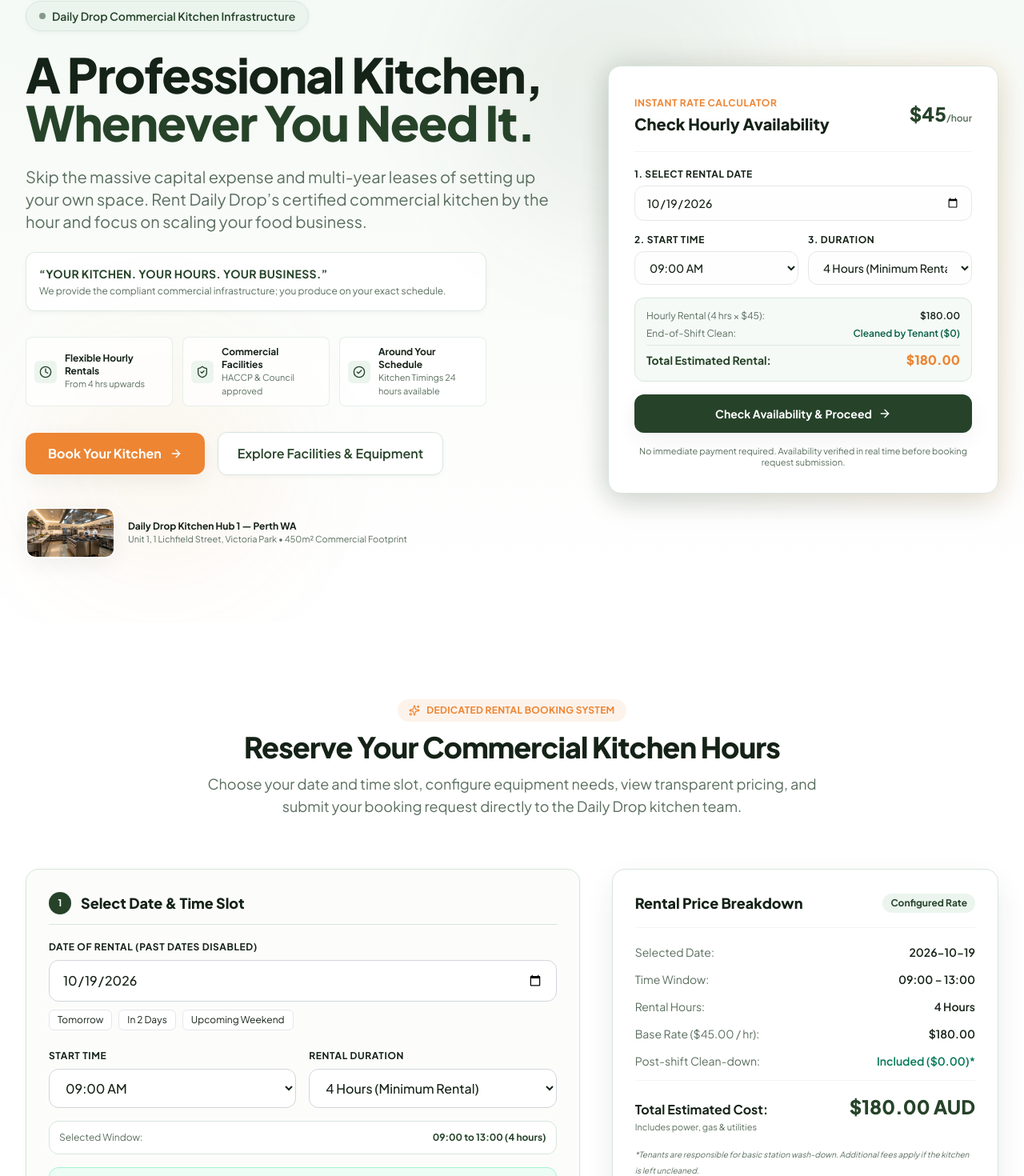
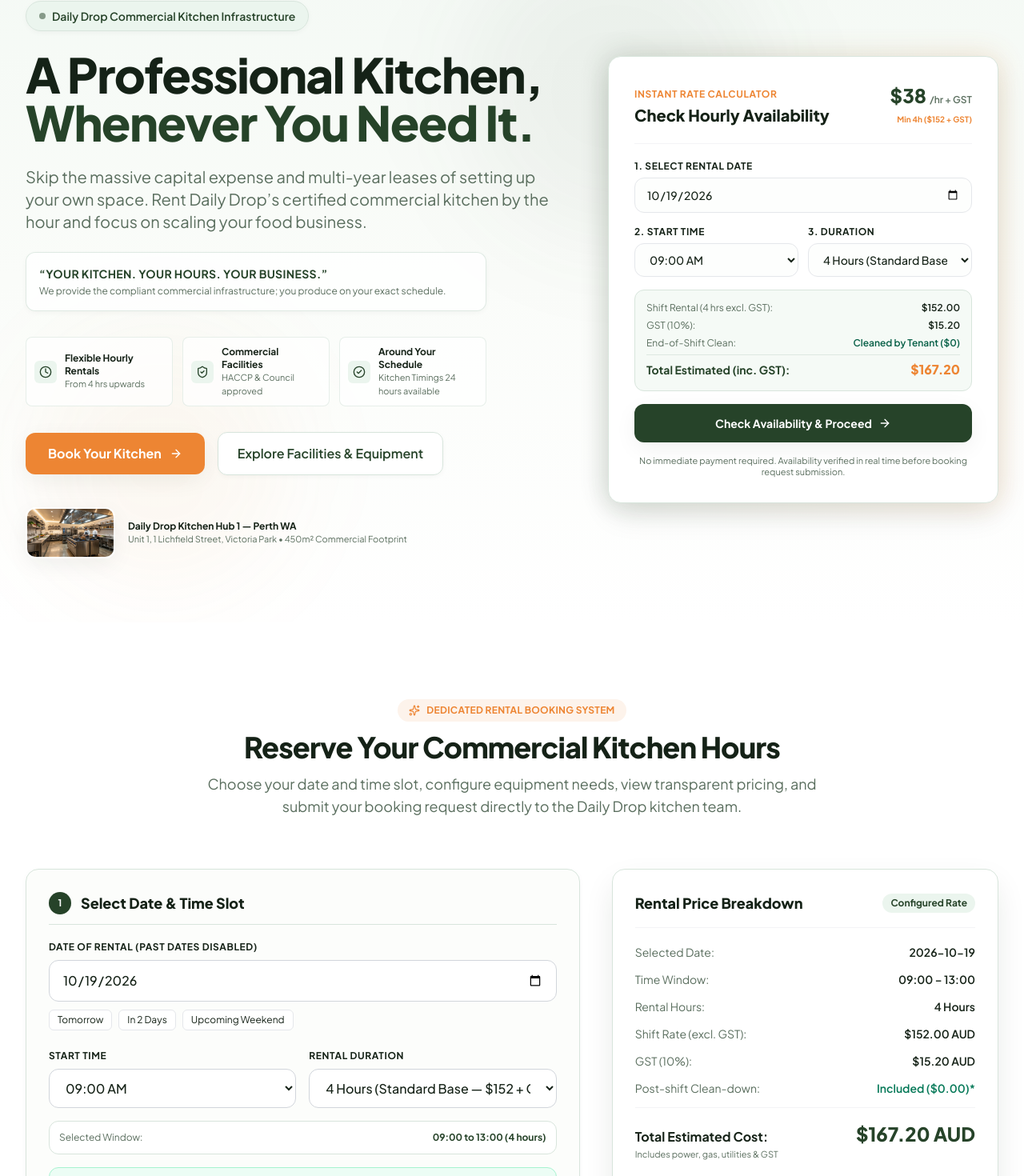
Before and after one commit to Rohit22o9/DD-Kitchen, a React (Vite) app in the folder frontend/: page / in a window 1280 px wide. Shown: the part 160-1630 px from the top of the page at 80% size. Built offline with nearby package versions, Linux system fonts and the light colour scheme; no server answers.

Commit message:
Update pricing to tiered rates + GST, add 6th testing card to WhoCanRent, and verify 20M insurance

```diff
--- a/frontend/src/App.tsx
+++ b/frontend/src/App.tsx
@@ -39,7 +39,7 @@
         console.warn('Using local fallback config:', err);
         // Fallback defaults
         setConfig({
-          hourly_rental_rate: 45.0,
+          hourly_rental_rate: 38.0,
           min_rental_hours: 4,
           operating_hours_start: '00:00',
           operating_hours_end: '24:00',
--- a/frontend/src/components/BookingEngine.tsx
+++ b/frontend/src/components/BookingEngine.tsx
@@ -96,11 +96,23 @@
   }, [date]);
 
   // Pricing calculations
-  const hourlyRate = config?.hourly_rental_rate || 45.0;
-  const cleaningFee = config?.cleaning_fee ?? 0.0;
   const securityDeposit = config?.security_deposit || 750.0;
-  const baseRentalCost = hourlyRate * duration;
-  const totalRentalCost = baseRentalCost + cleaningFee;
+
+  // Tiered pricing: 2h=$100, 4h=$152 ($38/h base), 8h=$256 ($32/h), 12h=$360 ($30/h)
+  const getTierPrice = (hrs: number): number => {
+    if (hrs === 2) return 100.0;
+    if (hrs === 4) return 152.0;
+    if (hrs === 6) return 204.0;
+    if (hrs === 8) return 256.0;
+    if (hrs === 10) return 310.0;
+    if (hrs === 12) return 360.0;
+    if (hrs === 24) return 696.0;
+    return hrs * 38.0;
+  };
+
+  const baseRentalCost = getTierPrice(duration);
+  const gstAmount = baseRentalCost * 0.10;
+  const totalRentalCost = baseRentalCost + gstAmount;
 
   // Calculate end time
   const [startH, startM] = startTime.split(':').map(Number);
@@ -319,12 +331,13 @@
                       onChange={(e) => setDuration(Number(e.target.value))}
                       className="w-full px-4 py-3 rounded-xl border border-gray-300 bg-white text-brand-dark font-medium focus:ring-2 focus:ring-brand-forest focus:outline-none"
                     >
-                      <option value={4}>4 Hours (Minimum Rental)</option>
-                      <option value={6}>6 Hours (Extended Prep)</option>
-                      <option value={8}>8 Hours (Full Production Shift)</option>
-                      <option value={10}>10 Hours</option>
-                      <option value={12}>12 Hours (Commercial Run)</option>
-                      <option value={24}>24 Hours (Full-Day Access)</option>
+                      <option value={2}>2 Hours (Test Prep Shift — $100 + GST)</option>
+                      <option value={4}>4 Hours (Standard Base — $152 + GST)</option>
+                      <option value={6}>6 Hours (Extended Prep — $204 + GST)</option>
+                      <option value={8}>8 Hours (Full Shift — $256 + GST)</option>
+                      <option value={10}>10 Hours ($310 + GST)</option>
+                      <option value={12}>12 Hours (Commercial Run — $360 + GST)</option>
+                      <option value={24}>24 Hours (Full-Day Access — $696 + GST)</option>
                     </select>
                   </div>
                 </div>
@@ -594,8 +607,13 @@
                 </div>
 
                 <div className="flex justify-between items-center text-brand-muted">
-                  <span>Base Rate (${hourlyRate.toFixed(2)} / hr):</span>
-                  <span className="font-semibold text-brand-dark">${baseRentalCost.toFixed(2)}</span>
+                  <span>Shift Rate (excl. GST):</span>
+                  <span className="font-semibold text-brand-dark">${baseRentalCost.toFixed(2)} AUD</span>
+                </div>
+
+                <div className="flex justify-between items-center text-brand-muted">
+                  <span>GST (10%):</span>
+                  <span className="font-semibold text-brand-dark">${gstAmount.toFixed(2)} AUD</span>
                 </div>
 
                 <div className="flex justify-between items-center text-brand-muted">
@@ -606,7 +624,7 @@
                 <div className="pt-4 border-t border-gray-100 flex justify-between items-baseline">
                   <div>
                     <span className="text-base font-bold text-brand-dark">Total Estimated Cost:</span>
-                    <p className="text-[11px] text-brand-muted">Includes power, gas & utilities</p>
+                    <p className="text-[11px] text-brand-muted">Includes power, gas, utilities & GST</p>
                   </div>
                   <span className="text-2xl font-black text-brand-forest">${totalRentalCost.toFixed(2)} AUD</span>
                 </div>
--- a/frontend/src/components/Hero.tsx
+++ b/frontend/src/components/Hero.tsx
@@ -19,10 +19,21 @@
   const [selectedTime, setSelectedTime] = useState('09:00');
   const [selectedDuration, setSelectedDuration] = useState(4);
 
-  const hourlyRate = config?.hourly_rental_rate || 45.0;
-  const estimatedBase = hourlyRate * selectedDuration;
-  const cleaningFee = config?.cleaning_fee || 25.0;
-  const estimatedTotal = estimatedBase + cleaningFee;
+  // Tiered pricing: 2h=$100, 4h=$152 ($38/h base), 8h=$256 ($32/h), 12h=$360 ($30/h)
+  const getHeroTierPrice = (hrs: number): number => {
+    if (hrs === 2) return 100.0;
+    if (hrs === 4) return 152.0;
+    if (hrs === 6) return 204.0;
+    if (hrs === 8) return 256.0;
+    if (hrs === 10) return 310.0;
+    if (hrs === 12) return 360.0;
+    if (hrs === 24) return 696.0;
+    return hrs * 38.0;
+  };
+
+  const estimatedSubtotal = getHeroTierPrice(selectedDuration);
+  const estimatedGst = estimatedSubtotal * 0.10;
+  const estimatedTotal = estimatedSubtotal + estimatedGst;
 
   const handleQuickSubmit = (e: React.FormEvent) => {
     e.preventDefault();
@@ -146,8 +157,11 @@
                     <h3 className="text-xl font-extrabold text-brand-dark mt-0.5">Check Hourly Availability</h3>
                   </div>
                   <div className="text-right">
-                    <span className="text-2xl font-black text-brand-forest">${hourlyRate}</span>
-                    <span className="text-xs font-semibold text-brand-muted">/hour</span>
+                    <div className="flex items-baseline space-x-1 justify-end">
+                      <span className="text-2xl font-black text-brand-forest">$38</span>
+                      <span className="text-xs font-semibold text-brand-muted">/hr + GST</span>
+                    </div>
+                    <span className="text-[10px] text-brand-orange font-bold">Min 4h ($152 + GST)</span>
                   </div>
                 </div>
 
@@ -206,12 +220,13 @@
                         onChange={(e) => setSelectedDuration(Number(e.target.value))}
                         className="w-full px-3.5 py-2.5 rounded-xl border border-gray-200 bg-brand-cream/40 text-brand-dark font-medium text-sm focus:outline-none focus:ring-2 focus:ring-brand-forest"
                       >
-                        <option value={4}>4 Hours (Minimum Rental)</option>
-                        <option value={6}>6 Hours (Half Shift)</option>
-                        <option value={8}>8 Hours (Full Shift)</option>
-                        <option value={10}>10 Hours</option>
-                        <option value={12}>12 Hours (Commercial Run)</option>
-                        <option value={24}>24 Hours (Full Day Access)</option>
+                        <option value={2}>2 Hours (Test Prep Shift — $100 + GST)</option>
+                        <option value={4}>4 Hours (Standard Base — $152 + GST)</option>
+                        <option value={6}>6 Hours (Extended Prep — $204 + GST)</option>
+                        <option value={8}>8 Hours (Full Shift — $256 + GST)</option>
+                        <option value={10}>10 Hours ($310 + GST)</option>
+                        <option value={12}>12 Hours (Commercial Run — $360 + GST)</option>
+                        <option value={24}>24 Hours (Full-Day Access — $696 + GST)</option>
                       </select>
                     </div>
                   </div>
@@ -219,16 +234,20 @@
                   {/* Estimated Pricing Breakdown Card */}
                   <div className="p-3.5 rounded-xl bg-brand-mint/50 border border-brand-mint-border space-y-1.5 text-xs">
                     <div className="flex justify-between text-brand-muted">
-                      <span>Hourly Rental ({selectedDuration} hrs × ${hourlyRate}):</span>
-                      <span className="font-semibold text-brand-dark">${estimatedBase.toFixed(2)}</span>
+                      <span>Shift Rental ({selectedDuration} hrs excl. GST):</span>
+                      <span className="font-semibold text-brand-dark">${estimatedSubtotal.toFixed(2)}</span>
+                    </div>
+                    <div className="flex justify-between text-brand-muted">
+                      <span>GST (10%):</span>
+                      <span className="font-semibold text-brand-dark">${estimatedGst.toFixed(2)}</span>
                     </div>
                     <div className="flex justify-between text-brand-muted">
                       <span>End-of-Shift Clean:</span>
                       <span className="font-semibold text-emerald-800">Cleaned by Tenant ($0)</span>
                     </div>
                     <div className="pt-1.5 border-t border-brand-mint-border/80 flex justify-between items-center text-sm font-bold text-brand-forest">
-                      <span>Total Estimated Rental:</span>
-                      <span className="text-base text-brand-orange font-black">${estimatedBase.toFixed(2)}</span>
+                      <span>Total Estimated (inc. GST):</span>
+                      <span className="text-base text-brand-orange font-black">${estimatedTotal.toFixed(2)}</span>
                     </div>
                   </div>
 
--- a/frontend/src/components/HowItWorks.tsx
+++ b/frontend/src/components/HowItWorks.tsx
@@ -121,7 +121,7 @@
                 </div>
                 <div className="flex items-start space-x-2 text-xs">
                   <CheckCircle2 className="w-4 h-4 text-brand-orange shrink-0 mt-0.5" />
-                  <span>Public Liability Insurance ($20M min)</span>
+                  <span>Public Liability Insurance ($20 million min)</span>
                 </div>
                 <div className="flex items-start space-x-2 text-xs">
                   <CheckCircle2 className="w-4 h-4 text-brand-orange shrink-0 mt-0.5" />
--- a/frontend/src/components/Pricing.tsx
+++ b/frontend/src/components/Pricing.tsx
@@ -8,22 +8,37 @@
 }
 
 export const Pricing: React.FC<PricingProps> = ({ config, onSelectDuration }) => {
-  const hourlyRate = config?.hourly_rental_rate || 45.0;
-
   const tiers = [
+    {
+      name: '2-Hour Quick Prep',
+      duration: 2,
+      tagline: 'Ideal for recipe testing, product trials, plating R&D, or small packaging runs.',
+      price: 100,
+      hourlyRateNote: '$50 / hour',
+      popular: false,
+      badge: 'Test & Prep',
+      features: [
+        '2 full hours of kitchen access',
+        'One dedicated cooking bench for food prep',
+        'Standard gas ranges & commercial ovens',
+        'Dishwashing sanitisation area',
+        'Tenants wash down station after shift',
+      ],
+    },
     {
       name: '4-Hour Half-Shift',
       duration: 4,
-      tagline: 'Our minimum booking duration. Perfect for bakery batches and cloud kitchen prep.',
-      basePrice: hourlyRate * 4,
-      popular: false,
-      badge: 'Minimum Duration',
+      tagline: 'Our standard base rental. Perfect for cloud kitchen batching & bakery morning bakes.',
+      price: 152,
+      hourlyRateNote: '$38 / hour (Base Rate)',
+      popular: true,
+      badge: 'Most Popular Choice',
       features: [
-        '4 hours dedicated commercial kitchen access',
-        'One dedicated cooking bench for food prep',
-        'Rational combi oven & deep fryers access',
-        'Temporary walk-in cool room staging space',
-        'Commercial pass-through dishwasher',
+        '4 hours of dedicated kitchen time',
+        'Combi oven & deep fryers included',
+        'Dedicated walk-in chiller rack space during shift. Long term rental available.',
+        'Courier delivery dispatch bench',
+        'High-power 30L planetary mixer',
         'Tenants wash down station after shift',
       ],
     },
@@ -31,48 +46,32 @@
       name: '8-Hour Full Production',
       duration: 8,
       tagline: 'Engineered for high-volume caterers and multi-day meal-prep brands.',
-      basePrice: hourlyRate * 8,
-      popular: true,
-      badge: 'Most Popular Choice',
+      price: 256,
+      hourlyRateNote: '$32 / hour',
+      popular: false,
+      badge: 'Volume Value',
       features: [
-        '8 hours full production shift access',
-        'One dedicated cooking bench + priority line',
-        'Full access to burners, ovens & fryers',
-        'Walk-in cool room & freezer rack allocation',
-        'Pallet delivery staging & courier dispatch',
+        '8 hours full facility access',
+        'All cooking lines & combi ovens',
+        'Walk-in chiller & freezer shelf allocation',
         'Complimentary equipment orientation',
+        'Tenants wash down station after shift',
       ],
     },
     {
       name: '12-Hour Commercial Run',
       duration: 12,
-      tagline: 'Full-day industrial batching for wholesale & food manufacturers.',
-      basePrice: hourlyRate * 12,
+      tagline: 'Full-day industrial batching for wholesale & large food manufacturers.',
+      price: 360,
+      hourlyRateNote: '$30 / hour',
       popular: false,
-      badge: null,
+      badge: 'Best Hourly Rate',
       features: [
-        '12 hours uninterrupted kitchen access',
-        'Complete equipment suite coordinated',
-        'Full walk-in cool room staging allocation',
-        'Multiple team member access (up to 8)',
+        '12 hours uninterrupted production',
+        'Full walk-in cold room allocation',
+        'Multiple team member access (up to 4)',
         'Storage cage during shift',
-        'Dedicated kitchen facility support',
-      ],
-    },
-    {
-      name: '24-Hour Continuous Shift',
-      duration: 24,
-      tagline: 'Round-the-clock commercial access for major events & high-scale prep.',
-      basePrice: hourlyRate * 24,
-      popular: false,
-      badge: '24 Hours Open',
-      features: [
-        '24 hours open access (24/7 kitchen facility)',
-        'Dedicated cooking station & line access',
-        'Uninterrupted overnight baking or batching',
-        'Full cool room & staging shelf space',
-        'Digital keypad entry PIN for shift changes',
-        'All utilities, gas & power included',
+        'Dedicated facility support',
       ],
     },
   ];
@@ -90,13 +89,13 @@
             Pay for the Hours You Need.
           </h2>
           <p className="text-base sm:text-lg text-brand-muted mt-3">
-            Flexible commercial kitchen access designed around your production schedule. Minimum 4 hours, available 24 hours a day.
+            Flexible commercial kitchen access designed around your production schedule. No hidden lease fees or long-term lock-ins.
           </p>
 
-          <div className="mt-4 inline-flex items-center space-x-2 bg-white px-4 py-2 rounded-xl border border-brand-mint-border text-xs text-brand-forest shadow-soft-sm">
-            <span className="font-bold">Base Hourly Rate:</span>
-            <span className="font-black text-brand-orange">${hourlyRate.toFixed(2)} AUD / Hour</span>
-            <span className="text-brand-muted">• Clean-down included (additional fee only if left uncleaned)</span>
+          <div className="mt-4 inline-flex flex-wrap items-center justify-center gap-2 bg-white px-4 py-2 rounded-xl border border-brand-mint-border text-xs text-brand-forest shadow-soft-sm">
+            <span className="font-bold">Base Rate:</span>
+            <span className="font-black text-brand-orange">$38.00 AUD + GST / Hour</span>
+            <span className="text-brand-muted">• Min 4 hours ($152 + GST) • 2h shift available ($100 + GST)</span>
           </div>
         </div>
 
@@ -126,16 +125,16 @@
 
                   {/* Price */}
                   <div className="my-6 pb-6 border-b border-gray-100">
-                    <div className="flex items-baseline space-x-1">
+                    <div className="flex items-baseline space-x-1.5">
                       <span className="text-3xl sm:text-4xl font-black text-brand-forest">
-                        ${t.basePrice.toFixed(2)}
+                        ${t.price}
                       </span>
-                      <span className="text-xs font-semibold text-brand-muted">
-                        AUD
+                      <span className="text-xs font-bold text-brand-orange">
+                        + GST
                       </span>
                     </div>
                     <p className="text-[11px] text-brand-muted mt-1">
-                      {t.duration}h @ ${hourlyRate}/h • <span className="text-emerald-700 font-semibold">$0 upfront cleaning fee</span>
+                      {t.hourlyRateNote} • <span className="text-emerald-700 font-semibold">$0 cleaning fee</span>
                     </p>
                   </div>
 
```
Also changed, not shown: frontend/src/components/WhoCanRent.tsx (+15 -2 lines), 1 other file (tests, documents, lock files or other folders).
